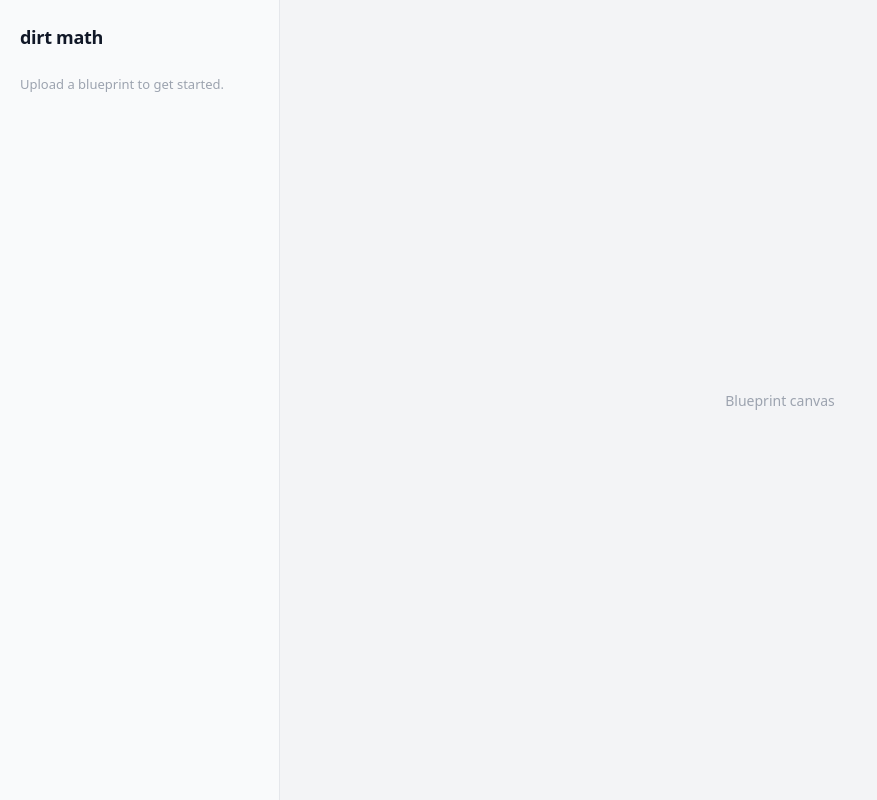
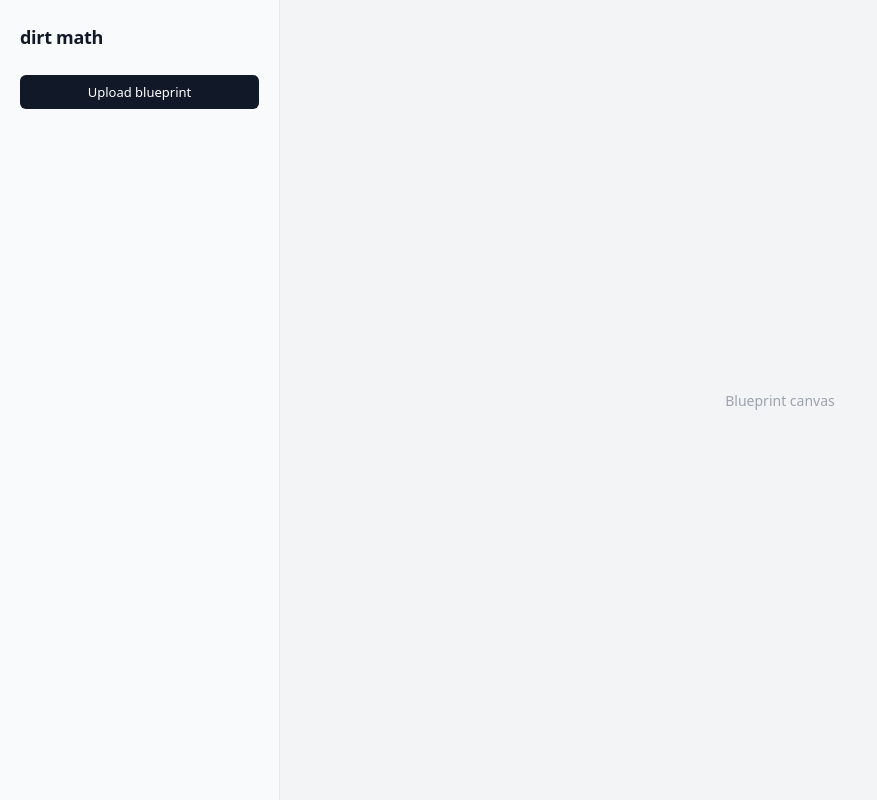
Before and after one commit to alcj3/dirt-math, a React (Vite) app: page / in a window 1280 px wide. Shown: the whole page, without its empty margins (0-877 px from the left). Built offline with nearby package versions, Linux system fonts and the light colour scheme.

Commit message:
added upload button

```diff
--- a/src/App.css
+++ b/src/App.css
@@ -32,6 +32,22 @@
   gap: 12px;
 }
 
+.upload-btn {
+  width: 100%;
+  padding: 8px 12px;
+  background: var(--text-strong);
+  color: var(--bg);
+  border: none;
+  border-radius: 6px;
+  font-size: 13px;
+  font-family: inherit;
+  cursor: pointer;
+}
+
+.upload-btn:hover {
+  opacity: 0.85;
+}
+
 .sidebar-hint {
   font-size: 13px;
   color: var(--text-muted);
--- a/src/App.jsx
+++ b/src/App.jsx
@@ -1,13 +1,16 @@
+import { useState } from 'react'
 import Sidebar from './Sidebar'
 import './App.css'
 
 function App() {
+  const [file, setFile] = useState(null)
+
   return (
     <div className="layout">
-      <Sidebar />
+      <Sidebar onFileSelect={setFile} />
       <main className="canvas-area">
         <div className="canvas-placeholder">
-          <p>Blueprint canvas</p>
+          {file ? <p>{file.name}</p> : <p>Blueprint canvas</p>}
         </div>
       </main>
     </div>
--- a/src/Sidebar.jsx
+++ b/src/Sidebar.jsx
@@ -1,9 +1,27 @@
-function Sidebar() {
+import { useRef } from 'react'
+
+function Sidebar({ onFileSelect }) {
+  const inputRef = useRef(null)
+
+  function handleChange(e) {
+    const file = e.target.files[0]
+    if (file) onFileSelect(file)
+  }
+
   return (
     <aside className="sidebar">
       <h1 className="sidebar-title">dirt math</h1>
       <div className="sidebar-section">
-        <p className="sidebar-hint">Upload a blueprint to get started.</p>
+        <input
+          ref={inputRef}
+          type="file"
+          accept="application/pdf"
+          onChange={handleChange}
+          style={{ display: 'none' }}
+        />
+        <button className="upload-btn" onClick={() => inputRef.current.click()}>
+          Upload blueprint
+        </button>
       </div>
     </aside>
   )
```
Also changed, not shown: 1 other file (tests, documents, lock files or other folders).
